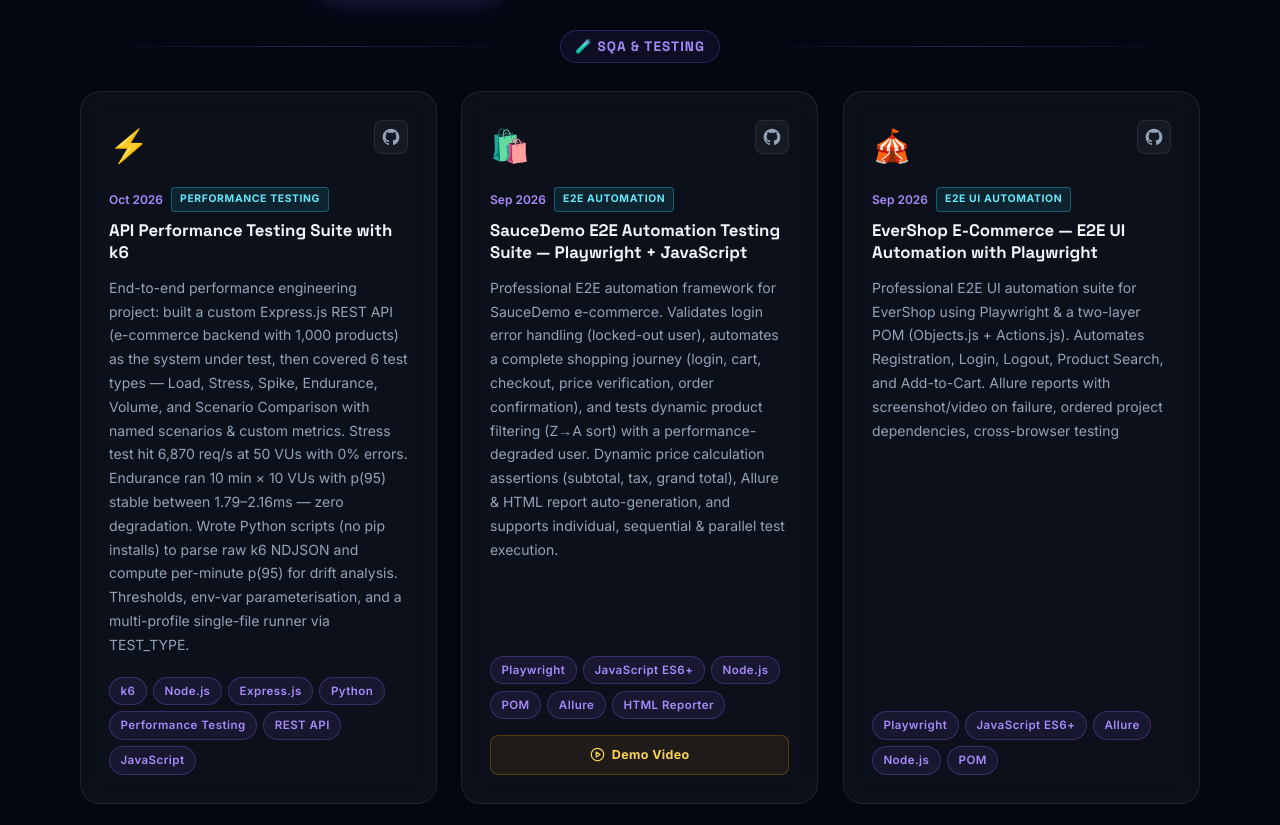
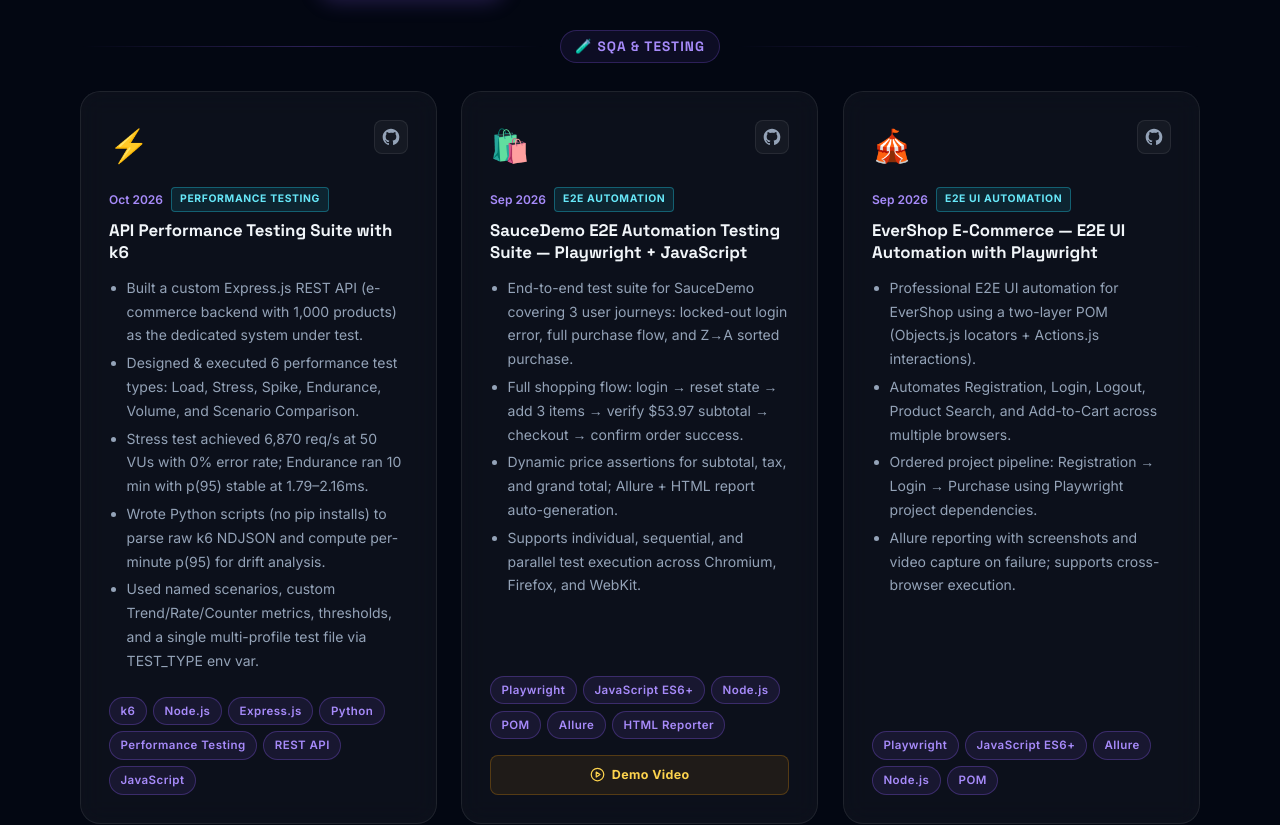
Before and after one commit to Nahin197/nahin-portfolio, a Next.js app: page / in a window 1280 px wide. Shown: the part 4136-4961 px from the top of the page. Built offline with nearby package versions, Linux system fonts and the light colour scheme.

Commit message:
feat: rewrite all project descriptions as bullet point lists

```diff
--- a/app/data/projects.js
+++ b/app/data/projects.js
@@ -12,7 +12,13 @@
     title: 'API Performance Testing Suite with k6',
     period: 'Oct 2026',
     badge: 'Performance Testing',
-    desc: 'End-to-end performance engineering project: built a custom Express.js REST API (e-commerce backend with 1,000 products) as the system under test, then covered 6 test types — Load, Stress, Spike, Endurance, Volume, and Scenario Comparison with named scenarios & custom metrics. Stress test hit 6,870 req/s at 50 VUs with 0% errors. Endurance ran 10 min × 10 VUs with p(95) stable between 1.79–2.16ms — zero degradation. Wrote Python scripts (no pip installs) to parse raw k6 NDJSON and compute per-minute p(95) for drift analysis. Thresholds, env-var parameterisation, and a multi-profile single-file runner via TEST_TYPE.',
+    desc: [
+      'Built a custom Express.js REST API (e-commerce backend with 1,000 products) as the dedicated system under test.',
+      'Designed & executed 6 performance test types: Load, Stress, Spike, Endurance, Volume, and Scenario Comparison.',
+      'Stress test achieved 6,870 req/s at 50 VUs with 0% error rate; Endurance ran 10 min with p(95) stable at 1.79–2.16ms.',
+      'Wrote Python scripts (no pip installs) to parse raw k6 NDJSON and compute per-minute p(95) for drift analysis.',
+      'Used named scenarios, custom Trend/Rate/Counter metrics, thresholds, and a single multi-profile test file via TEST_TYPE env var.',
+    ],
     tags: ['k6', 'Node.js', 'Express.js', 'Python', 'Performance Testing', 'REST API', 'JavaScript'],
     github: 'https://github.com/Nahin197/k6-api-performance-testing',
   },
@@ -22,7 +28,12 @@
     title: 'SauceDemo E2E Automation Testing Suite — Playwright + JavaScript',
     period: 'Sep 2026',
     badge: 'E2E Automation',
-    desc: 'Professional E2E automation framework for SauceDemo e-commerce. Validates login error handling (locked-out user), automates a complete shopping journey (login, cart, checkout, price verification, order confirmation), and tests dynamic product filtering (Z→A sort) with a performance-degraded user. Dynamic price calculation assertions (subtotal, tax, grand total), Allure & HTML report auto-generation, and supports individual, sequential & parallel test execution.',
+    desc: [
+      'End-to-end test suite for SauceDemo covering 3 user journeys: locked-out login error, full purchase flow, and Z→A sorted purchase.',
+      'Full shopping flow: login → reset state → add 3 items → verify $53.97 subtotal → checkout → confirm order success.',
+      'Dynamic price assertions for subtotal, tax, and grand total; Allure + HTML report auto-generation.',
+      'Supports individual, sequential, and parallel test execution across Chromium, Firefox, and WebKit.',
+    ],
     tags: ['Playwright', 'JavaScript ES6+', 'Node.js', 'POM', 'Allure', 'HTML Reporter'],
     github: 'https://github.com/Nahin197/saucedemo-automation-',
     video: 'https://drive.google.com/file/d/1puzDmvpXpNGmL6uKYlp-QQ5gm_21gTtd/view?usp=drive_link',
@@ -33,7 +44,12 @@
     title: 'EverShop E-Commerce — E2E UI Automation with Playwright',
     period: 'Sep 2026',
     badge: 'E2E UI Automation',
-    desc: 'Professional E2E UI automation suite for EverShop using Playwright & a two-layer POM (Objects.js + Actions.js). Automates Registration, Login, Logout, Product Search, and Add-to-Cart. Allure reports with screenshot/video on failure, ordered project dependencies, cross-browser testing',
+    desc: [
+      'Professional E2E UI automation for EverShop using a two-layer POM (Objects.js locators + Actions.js interactions).',
+      'Automates Registration, Login, Logout, Product Search, and Add-to-Cart across multiple browsers.',
+      'Ordered project pipeline: Registration → Login → Purchase using Playwright project dependencies.',
+      'Allure reporting with screenshots and video capture on failure; supports cross-browser execution.',
+    ],
     tags: ['Playwright', 'JavaScript ES6+', 'Allure', 'Node.js', 'POM'],
     github: 'https://github.com/Nahin197/demoEvershop-automation-testing',
   },
@@ -43,7 +59,12 @@
     title: 'E-Commerce API Automation Testing — EverShop',
     period: 'Oct 2026',
     badge: 'API Automation',
-    desc: 'End-to-end API automation for EverShop: Product Search → View Cart → Add to Cart → Verify Cart → Delete Item → Bulk Cleanup. 6 chained requests (GET/POST/DELETE), 13 assertions, Math.random() dynamic data, arithmetic assertion (pre_qty + added_qty = post_qty), try/catch for empty cart, pm.sendRequest bulk loop.',
+    desc: [
+      'Full API automation chain: Product Search → View Cart → Add to Cart → Verify Cart → Delete Item → Bulk Cleanup.',
+      '6 chained Postman requests (GET/POST/DELETE), 13 assertions, Math.random() for dynamic test data.',
+      'Arithmetic assertion: pre_qty + added_qty = post_qty; try/catch for empty cart edge case.',
+      'pm.sendRequest bulk loop for cleanup; Newman for CLI execution with HTMLExtra reports.',
+    ],
     tags: ['Postman', 'Newman', 'JavaScript ES6', 'REST API', 'HTMLExtra', 'POM'],
     github: 'https://github.com/Nahin197/demoEverShop-api-automation-testing',
   },
@@ -53,7 +74,12 @@
     title: 'CartUp E-Commerce E2E Automation Framework',
     period: 'Sep 2026',
     badge: 'E2E Automation',
-    desc: 'Professional E2E framework for CartUp (cartup.com) using Playwright & POM. Automates full shopping flow: Login → Search → Product Selection → Add to Cart → Checkout. 5 page classes, cross-browser (Chromium/Firefox/WebKit), test.step(), screenshot-on-failure, trace collection, auto-retry',
+    desc: [
+      'Professional E2E framework for CartUp: Login → Search → Select Product → Add to Cart → Checkout.',
+      '5 page classes (LoginPage, HomePage, SearchResultsPage, ProductPage, CartPage) with centralized locators.',
+      'Cross-browser testing (Chromium, Firefox, WebKit); test.step() for readable structured tests.',
+      'Screenshot on failure, trace collection on first retry; CI-ready with auto-retry and parallel execution.',
+    ],
     tags: ['Playwright', 'Node.js', 'JavaScript', 'POM', 'HTML Reporter'],
     github: 'https://github.com/Nahin197/cartup-ecommerce-automation-testing',
   },
@@ -63,7 +89,12 @@
     title: 'OrangeHRM E2E Automation with Playwright & POM',
     period: 'Aug 2026',
     badge: 'E2E Automation',
-    desc: '10-step employee lifecycle: Admin login → PIM navigation → Add Employee → Save → Logout → New employee login → Name verification → Logout. 4 page classes (LoginPage, DashboardPage, PimPage, AddEmployeePage), reusable randomData.js, cross-browser testing, built-in HTML reporter.',
+    desc: [
+      '10-step employee lifecycle: Admin login → PIM navigation → Add Employee → Save → Logout → New employee login → Verify name → Logout.',
+      '4 POM page classes: LoginPage, DashboardPage, PimPage, AddEmployeePage with reusable randomData.js.',
+      'All test data (name, ID, username, password) randomly generated on every run — no hardcoded values.',
+      'Cross-browser support (Chromium, Firefox, WebKit); built-in Playwright HTML reporter.',
+    ],
     tags: ['Playwright', 'JavaScript ES Modules', 'Node.js', 'POM'],
     github: 'https://github.com/Nahin197/orangehrm-automation-testing',
   },
@@ -73,7 +104,12 @@
     title: 'Manual & API Testing — Shoe-Selling E-Commerce (EverShop)',
     period: 'Jul 2026',
     badge: 'Manual + API',
-    desc: 'Manual & API testing of the dynamic Search feature on EverShop: 10 prioritized client requirement questions, 25 manual test cases, 22 executed (17 passed, 4 failed — 77.27% pass rate) and 4 detailed bug reports (SKU search, autocomplete, typo tolerance, search history). Full Happy Path: Search "Nike React" → Add 3 variants to cart → Verify $255.00 total. 9 Postman requests (GET/POST/PATCH/DELETE).',
+    desc: [
+      '10 prioritized client requirement questions, 25 manual test cases, 22 executed — 17 passed, 4 failed (77.27% pass rate).',
+      '4 detailed bug reports: SKU search returns no results, autocomplete shows no suggestions, no typo tolerance, no search history.',
+      'Happy Path: Search "Nike React" → Add 3 variants (Small/Black, Medium/White, Large/Green) → Verify $255.00 cart total.',
+      '9 Postman requests (GET/POST/PATCH/DELETE) covering the full search-to-cart API journey.',
+    ],
     tags: ['Postman', 'Manual Testing', 'Test Cases', 'Bug Reporting', 'API Testing'],
     github: 'https://github.com/Nahin197/Shoe-Selling-E-Commerce-Platform-Manual-API-Testing-Assessment',
     testReports: 'https://drive.google.com/drive/folders/1c1IWsf686nbQij8ujdmJyYAZjM0zjXyq?usp=drive_link',
@@ -85,7 +121,12 @@
     title: 'Mock Competitive Programming API — System Testing & Bug Discovery',
     period: 'Oct 2025',
     badge: 'System Testing',
-    desc: 'Comprehensive system testing on a mock CP REST API (Node.js + Express) covering JWT auth, contests, problems, submissions, and leaderboard. Test plan for 20+ endpoints with input/output partitioning, boundary analysis, happy path, auth/role checks, time-based logic & data consistency. Bugs reported with Blocker/Major/Minor severity.',
+    desc: [
+      'System testing of a buggy in-memory REST API (Node.js + Express) simulating a competitive programming platform.',
+      'Covered: JWT auth, contests, problems, submissions, leaderboard — 26 Postman requests across all endpoints.',
+      'Identified 9 intentional bugs: userId type mismatch, contestId comparison failure, non-deterministic leaderboard, duplicate routes, missing auth on PUT, and more.',
+      'Formal test report: test plan, input/output partitioning, boundary analysis, auth/role checks, defect reports with Blocker/Major/Minor severity.',
+    ],
     tags: ['Postman', 'JWT', 'Node.js', 'Express', 'REST API Testing'],
     github: 'https://github.com/Nahin197/Mock-Competitive-Programming-API-Testing-by-Postman',
     report: 'https://drive.google.com/file/d/1_cP1kfBv4zMsr9i53_1B8Uw-U2X-TKCi/view?usp=drive_link',
@@ -96,7 +137,11 @@
     title: 'Parking Slot Booking System — Unit Testing & QA (JUnit 5)',
     period: 'Oct 2025',
     badge: 'Unit Testing',
-    desc: 'JUnit 5 unit tests for all core modules: Wallet, Vehicle, ParkingSlot, Booking, ParkingSystem. Identified 6+ intentional defects: missing null validations, negative value acceptance, MICROCAR pricing bug, illegal booking state transitions. Documented expected vs. actual behavior, analyzed pricing models, booking lifecycle (ACTIVE→COMPLETED/CANCELLED), and time-window overlap detection.',
+    desc: [
+      'JUnit 5 unit tests for all core modules: Wallet, Vehicle, ParkingSlot, Booking, and ParkingSystem.',
+      'Identified 6+ intentional defects: missing null validations, negative value acceptance, MICROCAR pricing bug, illegal booking state transitions.',
+      'Documented expected vs. actual behavior; analyzed pricing models, booking lifecycle (ACTIVE→COMPLETED/CANCELLED), and time-window overlap detection.',
+    ],
     tags: ['Java 17', 'JUnit 5', 'IntelliJ IDEA', 'Git & GitHub', 'SQA'],
     github: 'https://github.com/Nahin197/SQA-unit-Testing-Assignment-Solving',
     report: 'https://drive.google.com/file/d/1LfmjJBQvHKTpEdjYXu3LhkV48UNMIoaO/view?usp=drive_link',
@@ -108,7 +153,12 @@
     title: 'Cell Type Annotation in Spatial Proteomics Using a Heterogeneous Gradient-Boosted Ensemble',
     period: 'Jul 2026',
     badge: '🎓 Thesis (FYDP)',
-    desc: 'Final Year Design Project @ United International University. Benchmarked 10 ML/DL architectures (MLPs, GNNs, FT-Transformer, LightGBM, XGBoost, CatBoost, GraphSAGE, GATv2) for automated cell type annotation in CODEX & MIBI spatial proteomics imaging. Designed a novel Heterogeneous Grid Search Ensemble (MLP + LightGBM + XGBoost + CatBoost) achieving 90.24% weighted F1 across 3 independent cancer datasets — cHL_CODEX (143K+ cells, 16 classes), CRC_CODEX, and cHL_MIBI — outperforming the published MAPS baseline by ~4%.',
+    desc: [
+      'Final Year Design Project @ United International University — automated cell type annotation in CODEX & MIBI spatial proteomics imaging.',
+      'Benchmarked 10 architectures: MLPs, GraphSAGE, GATv2, FT-Transformer, LightGBM, XGBoost, CatBoost — GNNs conclusively failed (protein features dominate spatial context).',
+      'Designed a Heterogeneous Grid Search Ensemble (MLP + Optuna-tuned LightGBM + XGBoost + CatBoost) achieving 90.24% weighted F1.',
+      'Validated across 3 datasets: cHL_CODEX (143K+ cells, 16 classes), CRC_CODEX, cHL_MIBI — outperforming the published MAPS baseline by ~4%.',
+    ],
     tags: ['Python', 'PyTorch', 'Scikit-learn', 'LightGBM', 'XGBoost', 'CatBoost', 'GraphSAGE', 'GATv2', 'Spatial Proteomics', 'Bioinformatics'],
     github: 'https://github.com/Nahin197/MAPS-update',
   },
@@ -118,7 +168,12 @@
     title: 'Benchmarking Small-Object Detection on Aerial Imagery (VisDrone)',
     period: 'Jun 2026',
     badge: 'ML Research',
-    desc: 'Systematic benchmarking of 6 detection architectures (GOLD-YOLO, DAMO-YOLO, NanoDet-Plus, D-FINE, YOLOv12n, RF-DETR) on VisDrone2019-DET. SAHI sliced inference, IEEE paper.',
+    desc: [
+      'Systematic benchmark of 6 lightweight detection architectures on VisDrone2019-DET (UAV aerial images, avg object ~22×22px).',
+      'Models: GOLD-YOLO, DAMO-YOLO, NanoDet-Plus, D-FINE, YOLOv12n, RF-DETR — all trained under identical protocol (50 epochs, 640×640, fixed seed).',
+      'Two-phase evaluation: Phase 1 (full-image baseline) and Phase 2 (SAHI sliced inference) measuring mAP, AP_S, FPS, GFLOPs, GPU memory.',
+      'Results documented in IEEE-formatted research paper; reproducible Kaggle/Colab notebooks provided per model.',
+    ],
     tags: ['Python', 'YOLO', 'SAHI', 'PyTorch', 'IEEE Paper'],
     github: 'https://github.com/Nahin197/small-object-detection-visdrone-benchmark',
   },
@@ -128,7 +183,12 @@
     title: 'Medical Data Mining — Dimensionality Reduction & Clustering',
     period: 'Jan 2026',
     badge: 'ML / Data Mining',
-    desc: 'Unsupervised ML pipeline on 4 medical datasets (Diabetes, Heart Disease, Hepatitis, CKD). Benchmarks PCA/t-SNE/UMAP × K-Means/DBSCAN/HDBSCAN. Cluster labels as features for XGBoost/RF with 5-Fold CV.',
+    desc: [
+      'Benchmarked all combinations of 4 DR methods (None, PCA, t-SNE, UMAP) × 4 clustering algorithms (K-Means, Hierarchical, DBSCAN, HDBSCAN).',
+      'Evaluated on 4 medical datasets: Pima Diabetes, UCI Heart Disease, Hepatitis, and Chronic Kidney Disease.',
+      'Metrics: Silhouette Score, Davies-Bouldin Index, and Calinski-Harabasz Index.',
+      'Cluster labels used as features for supervised classification (XGBoost, Random Forest, Logistic Regression) to measure unsupervised signal quality.',
+    ],
     tags: ['Python', 'Scikit-learn', 'UMAP', 'HDBSCAN', 'XGBoost'],
     github: 'https://github.com/Nahin197/Medical-Data-Mining-Dimensionality-Reduction-Clustering-Analysis',
   },
@@ -138,7 +198,12 @@
     title: 'Energy-Accuracy Trade-offs of Small Language Models',
     period: 'Nov 2025',
     badge: 'Green AI Research',
-    desc: 'Empirical benchmarking of 17 SLMs (270M–7B params). Used CodeCarbon for CO₂ measurement. Found 18× energy reduction choosing Qwen2.5-0.5B over Mistral-7B with only ~10% accuracy trade-off.',
+    desc: [
+      'Empirical benchmark of 17 SLMs (270M–7B parameters) on Sentiment Analysis, News Classification, and Offensive Language Detection.',
+      'Measured performance (Accuracy, F1) AND real-world energy/CO₂ using CodeCarbon in a controlled Google Colab environment.',
+      'Key finding: StableLM-Zephyr-3B achieved 94.9% sentiment accuracy consuming 10× less energy than comparable 7B models.',
+      '18× sustainability impact: Qwen2.5-0.5B vs Mistral-7B — 3.245 kWh vs 57.737 kWh for 1M inferences.',
+    ],
     tags: ['Python', 'HuggingFace', 'CodeCarbon', 'Google Colab', 'LaTeX'],
     github: 'https://github.com/Nahin197/A-Deep-Dive-into-the-Energy-Accuracy-Trade-offs-of-Small-Language-Models-Green-Computing',
   },
@@ -148,7 +213,11 @@
     title: 'Bangla Dialect Normalization Using Transformer Models',
     period: 'Nov 2025',
     badge: 'NLP Research',
-    desc: '18,920 aligned sentence pairs across 5 Bangla dialects. Fine-tuned BanglaT5, NLLB-200, mBART-50, Small100. BanglaT5 achieved best avg BLEU of 56.04, peaking at 77.53 for Mymensingh.',
+    desc: [
+      'Normalized 5 Bangla dialects (Barisal, Chittagong, Sylhet, Noakhali, Mymensingh) to Standard Bangla using 4 multilingual transformer models.',
+      '18,920 aligned sentence pairs; fine-tuned BanglaT5, NLLB-200, mBART-50, and Small100 for 5 epochs.',
+      'BanglaT5 achieved best avg BLEU of 56.04 across all dialects, peaking at 77.53 for Mymensingh — 10–15 points above other models.',
+    ],
     tags: ['Python', 'HuggingFace', 'PyTorch', 'SacreBLEU', 'NLP'],
     github: 'https://github.com/Nahin197/bangla-dialect-normalization-Machine-Learning',
   },
@@ -159,7 +228,12 @@
     title: 'CholoSave (Enhanced Version) — Advanced Collaborative Savings Platform',
     period: 'Aug 2025',
     badge: 'Full-Stack (Laravel)',
-    desc: 'Enhanced MVC implementation of CholoSave using Laravel and REST APIs. Features group savings with goals, loan requests with democratic voting, AI-powered investment suggestions, OTP verification for payments, and gamified performance tracking with leaderboards.',
+    desc: [
+      'Enhanced MVC implementation of CholoSave built with Laravel and REST APIs.',
+      'Features: group savings with goals, democratic loan voting, AI investment suggestions, OTP payment verification.',
+      'Gamified performance tracking with leaderboards; clean role-based access for members and admins.',
+      'Built with Laravel, PHP, MySQL, Tailwind CSS, and JavaScript.',
+    ],
     tags: ['Laravel', 'PHP', 'MySQL', 'Tailwind CSS', 'JavaScript'],
     github: 'https://github.com/Nahin197/Cholosave-SWE-Course-Project',
   },
@@ -169,7 +243,12 @@
     title: 'UniVol — University Volunteer Management System',
     period: 'Dec 2023',
     badge: 'Full-Stack DBMS',
-    desc: 'Full-stack platform connecting volunteers, clubs, and university authorities. Features event creation with approval workflows, a gamified points and badges system for volunteers, complaint/penalty management, and an admin dashboard with role-based access control.',
+    desc: [
+      'Full-stack platform connecting volunteers, clubs, and university authorities at UIU.',
+      'Event creation with admin approval workflows; gamified points and badges system for volunteer activity.',
+      'Complaint/penalty management; role-based dashboards (volunteer, club, authority, admin).',
+      'Built with PHP, MySQL, HTML5, Tailwind CSS, DaisyUI; live at univol.site.je.',
+    ],
     tags: ['PHP', 'MySQL', 'HTML5', 'Tailwind CSS', 'DaisyUI', 'JavaScript'],
     github: 'https://github.com/Nahin197/Univol-DBMS-Project',
     live: 'https://univol.site.je',
@@ -180,7 +259,12 @@
     title: 'CholoSave — Collaborative Group Savings Platform (Champion 🥇)',
     period: 'May 2025',
     badge: 'Full-Stack · Champion',
-    desc: '🏆 Champion at UIU CSE Project Show – Fall 2024. Group savings, DPS plans, AI financial advisor (LLaMA), democratic voting, bKash/Nagad payments, real-time chat, community forum.',
+    desc: [
+      '🏆 Champion at UIU CSE Project Show – Fall 2024 (System Analysis & Design Lab).',
+      'Collaborative group savings platform for Bangladesh: DPS plans, democratic loan voting, bKash/Nagad/Rocket payments, OTP verification.',
+      'AI financial advisor powered by Groq LLaMA 3.3 70B; real-time group chat via Ratchet WebSocket; gamified leaderboard.',
+      'Built with PHP, MySQL, Python Flask (AI microservice), and Tailwind CSS.',
+    ],
     tags: ['PHP', 'MySQL', 'Python Flask', 'Tailwind CSS', 'JavaScript', 'Node JS', 'Socket Programming for chat system', 'LLaMA'],
     github: 'https://github.com/Nahin197/Cholosave--System-Alanysis-Design-Course-Project',
   },
@@ -190,7 +274,12 @@
     title: 'CrediFlow — P2P Lending & Crowdfunding Platform',
     period: 'Nov 2025',
     badge: 'Full-Stack',
-    desc: 'Full-stack P2P lending platform connecting borrowers and lenders. Digital wallet, crowdfunding campaigns, role-based dashboards, Google OAuth (Firebase), real-time notifications, payment gateway concepts.',
+    desc: [
+      'Full-stack P2P lending platform connecting borrowers and lenders.',
+      'Digital wallet, crowdfunding campaigns, role-based dashboards for borrowers and lenders.',
+      'Google OAuth via Firebase; real-time notifications; payment gateway concepts.',
+      'Built with PHP, MySQL, JavaScript, HTML5, CSS3, and Firebase.',
+    ],
     tags: ['PHP', 'MySQL', 'JavaScript', 'HTML5', 'CSS3', 'Firebase'],
     github: 'https://github.com/Nahin197/Crediflow-Web-Programming-Course-Project',
   },
@@ -200,7 +289,12 @@
     title: 'Security Implementation on CholoSave',
     period: 'Nov 2025',
     badge: 'Security',
-    desc: 'Multi-layered security model: Argon2id hashing, 2FA (OTP via email), SQL Injection prevention (prepared statements), XSS/CSRF protection, RBAC, CAPTCHA, rate limiting, security audit logging.',
+    desc: [
+      'Multi-layered security hardening following the Infiltration → Propagation → Aggregation → Exfiltration threat model.',
+      'Argon2id password hashing, 2FA via email OTP, Cloudflare Turnstile CAPTCHA, rate limiting (login: 5 attempts/5 min), CSRF tokens on all forms.',
+      'SQL injection prevention via 100% prepared statements; XSS prevention via htmlspecialchars(); session hardening (HttpOnly, Secure, SameSite=Strict).',
+      'Security and activity audit logs with IP and timestamp stored in DB; role-based access control verified per-request.',
+    ],
     tags: ['PHP', 'MySQL', 'Tailwind CSS', 'Argon2id', '2FA', 'RBAC'],
     github: 'https://github.com/Nahin197/CholoSave-Security-Implementaion-CS-Course-',
   },
@@ -210,7 +304,12 @@
     title: 'Virtual Art Gallery — JavaFX Art Marketplace (2nd Runner-Up 🥈)',
     period: 'Mar 2025',
     badge: 'Desktop App',
-    desc: '🥈 2nd Runner-Up at UIU CSE Project Show – Summer 2024. Full marketplace with live auctions, NFT trading, real-time chat (Java Sockets), multi-role system (Guest/Customer/Artist/Admin), MVC architecture.',
+    desc: [
+      '🥈 2nd Runner-Up at UIU CSE Project Show – Summer 2024 (Advanced OOP Lab).',
+      'Full desktop art marketplace: browse/buy paintings, live auctions with real-time bidding, NFT trading, and artist/customer messaging.',
+      '4 user roles: Guest, Customer, Artist, Admin — each with a dedicated dashboard and MVC architecture.',
+      'Real-time chat via Java TCP Sockets (port 12345, 500-thread pool); built with JavaFX, MySQL, Maven.',
+    ],
     tags: ['Java', 'JavaFX', 'MySQL', 'JDBC', 'Maven', 'Multithreading', 'Socket Programming'],
     github: 'https://github.com/Nahin197/Virtual-Art-Gallery-AOOP-Course-project',
   },
--- a/app/globals.css
+++ b/app/globals.css
@@ -1317,6 +1317,20 @@
   margin-bottom: 1.25rem;
 }
 
+.project-desc-list {
+  font-size: 0.875rem;
+  color: var(--clr-text-muted);
+  line-height: 1.7;
+  flex: 1;
+  margin-bottom: 1.25rem;
+  padding-left: 1.1rem;
+  list-style: disc;
+}
+
+.project-desc-list li {
+  margin-bottom: 0.25rem;
+}
+
 .project-tags {
   display: flex;
   flex-wrap: wrap;
--- a/app/page.js
+++ b/app/page.js
@@ -653,7 +653,13 @@
                 <span className={`project-badge project-badge-${p.category}`}>{p.badge}</span>
               </div>
               <h3 className="project-title">{p.title}</h3>
-              <p className="project-desc">{p.desc}</p>
+              {Array.isArray(p.desc) ? (
+                <ul className="project-desc-list">
+                  {p.desc.map((item, i) => <li key={i}>{item}</li>)}
+                </ul>
+              ) : (
+                <p className="project-desc">{p.desc}</p>
+              )}
               <div className="project-tags">
                 {p.tags.map((t) => <span key={t} className="tech-tag">{t}</span>)}
               </div>
```
